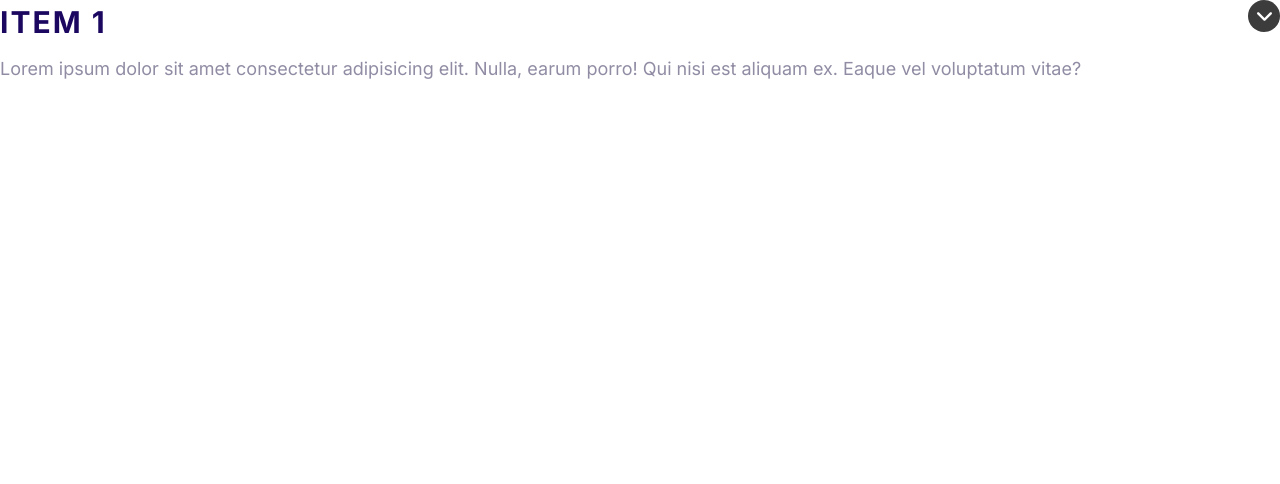
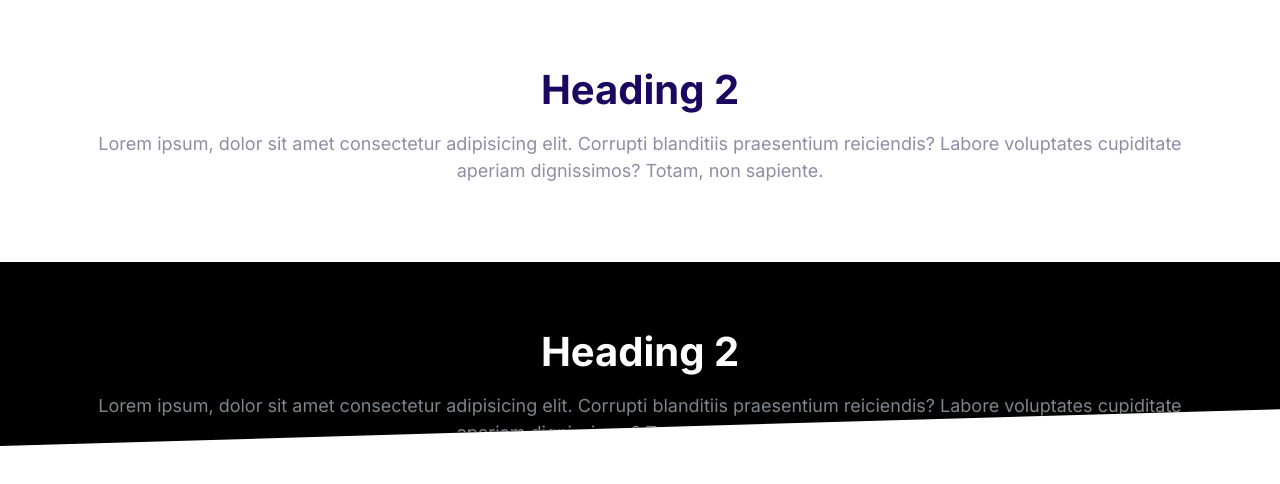
Before and after one commit to SandraNedelcheva998/moshify, a plain HTML site: page Moshify/index.html in a window 1280 px wide. Drawn offline with Linux system fonts and the light colour scheme.

Commit message:
Built block component

```diff
--- a/Moshify/css/styles.css
+++ b/Moshify/css/styles.css
@@ -530,6 +530,33 @@ a{
     max-height: 100vh;
     opacity: 1;
 }
-/*.collapsible__icon:active .collapsible__content{
-    visibility: visible;
-}*/
+/*Block*/
+.block{
+    --padding-vertical:6rem;
+    padding: var(--padding-vertical) 2rem;
+}
+.block__header{
+    text-align: center;
+}
+.block--dark{
+    background: #000;
+    color: #7b858b;
+}
+.block__heading{
+    margin-top: 0;
+}
+.block--dark .block__heading{
+    color: white;
+}
+.block--skewed-right{
+    padding-bottom: calc(var(--padding-vertical)+4rem);
+    clip-path: polygon(0% 0%, 100% 0%, 100% 100%, 0% 80%);
+}
+.block--skewed-left{
+    padding-bottom: calc(var(--padding-vertical)+4rem);
+    clip-path: polygon(0% 0%, 100% 0%, 100% 80%, 0% 100%);
+}
+.container{
+    max-width: 1140px;
+    margin: 0 auto;
+}
--- a/Moshify/index.html
+++ b/Moshify/index.html
@@ -14,37 +14,28 @@
     <title>Document</title>
   </head>
   <body>
-    <div class="collapsible collapsible--expanded">
-      <header class="collapsible__header">
-        <h2 class="collapsible__heading">Item 1</h2>
-        <span
-          class="collapsible__icon icon-container icon-container--grey icon-container--small"
-        >
-          <svg
-            class="icon icon--white icon--mini"
-            xmlns="http://www.w3.org/2000/svg"
-            xml:space="preserve"
-            width="512"
-            height="298"
-            shape-rendering="geometricPrecision"
-            text-rendering="geometricPrecision"
-            image-rendering="optimizeQuality"
-            fill-rule="evenodd"
-            clip-rule="evenodd"
-            viewBox="0 0 512 298.04"
-          >
-            <path
-              fill-rule="nonzero"
-              d="M12.08 70.78c-16.17-16.24-16.09-42.54.15-58.7 16.25-16.17 42.54-16.09 58.71.15L256 197.76 441.06 12.23c16.17-16.24 42.46-16.32 58.71-.15 16.24 16.16 16.32 42.46.15 58.7L285.27 285.96c-16.24 16.17-42.54 16.09-58.7-.15L12.08 70.78z"
-            />
-          </svg>
-        </span>
+    <section class="block container">
+      <header class="block__header">
+        <h2 class="block__heading">Heading 2</h2>
+        <p class="block__content">
+          Lorem ipsum, dolor sit amet consectetur adipisicing elit. Corrupti
+          blanditiis praesentium reiciendis? Labore voluptates cupiditate
+          aperiam dignissimos? Totam, non sapiente.
+        </p>
       </header>
-      <div class="collapsible__content">
-        Lorem ipsum dolor sit amet consectetur adipisicing elit. Nulla, earum
-        porro! Qui nisi est aliquam ex. Eaque vel voluptatum vitae?
-      </div>
-    </div>
+    </section>
+    <section class="block block--dark block--skewed-left">
+      <header class="block__header container">
+        <div class="container">
+          <h2 class="block__heading">Heading 2</h2>
+          <p class="block__content">
+            Lorem ipsum, dolor sit amet consectetur adipisicing elit. Corrupti
+            blanditiis praesentium reiciendis? Labore voluptates cupiditate
+            aperiam dignissimos? Totam, non sapiente.
+          </p>
+        </div>
+      </header>
+    </section>
     <script src="js/main.js"></script>
   </body>
 </html>
```
Also changed, not shown: Moshify/components/block.html (added, +22 -0 lines), Moshify/components/collapsible.html (+0 -1 lines).
